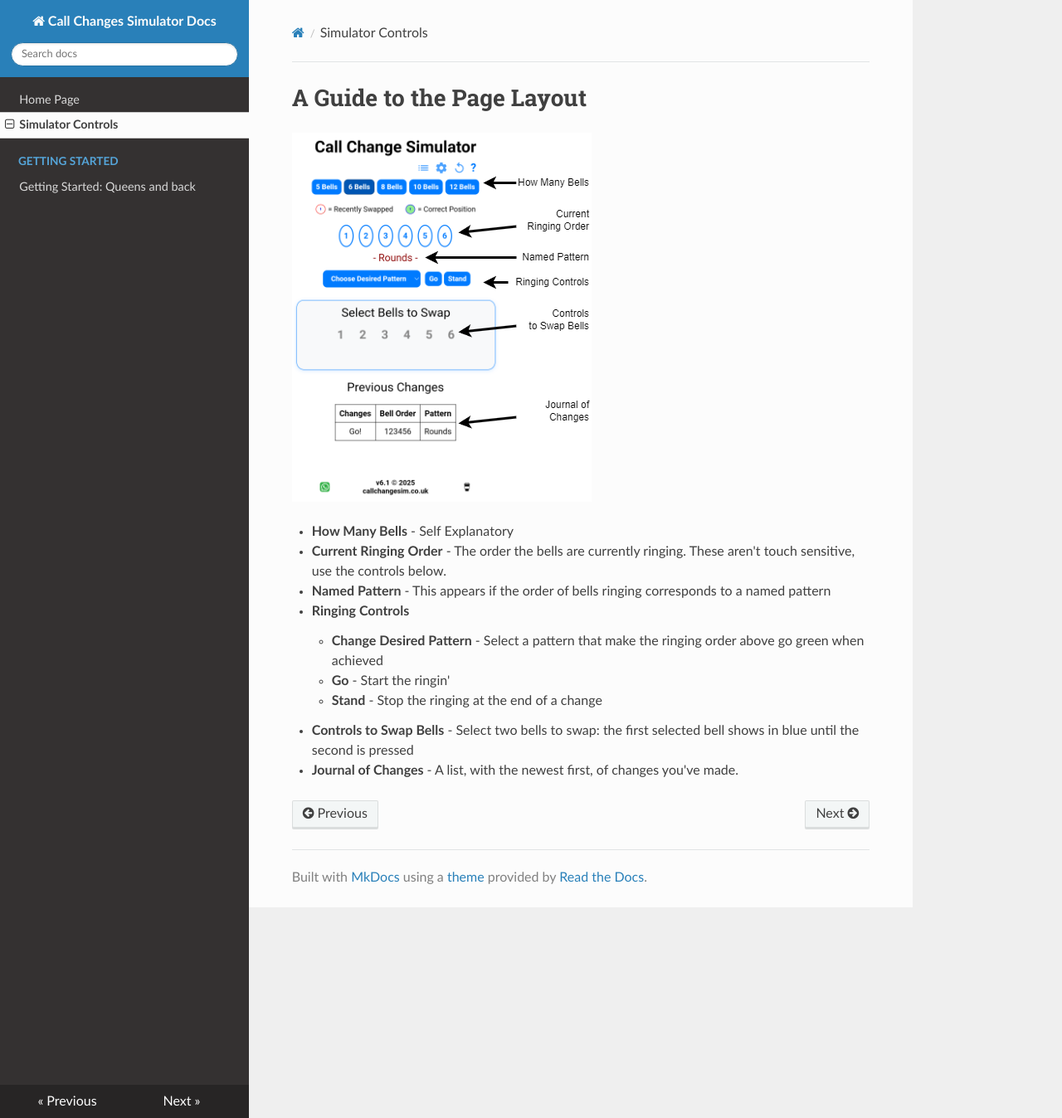
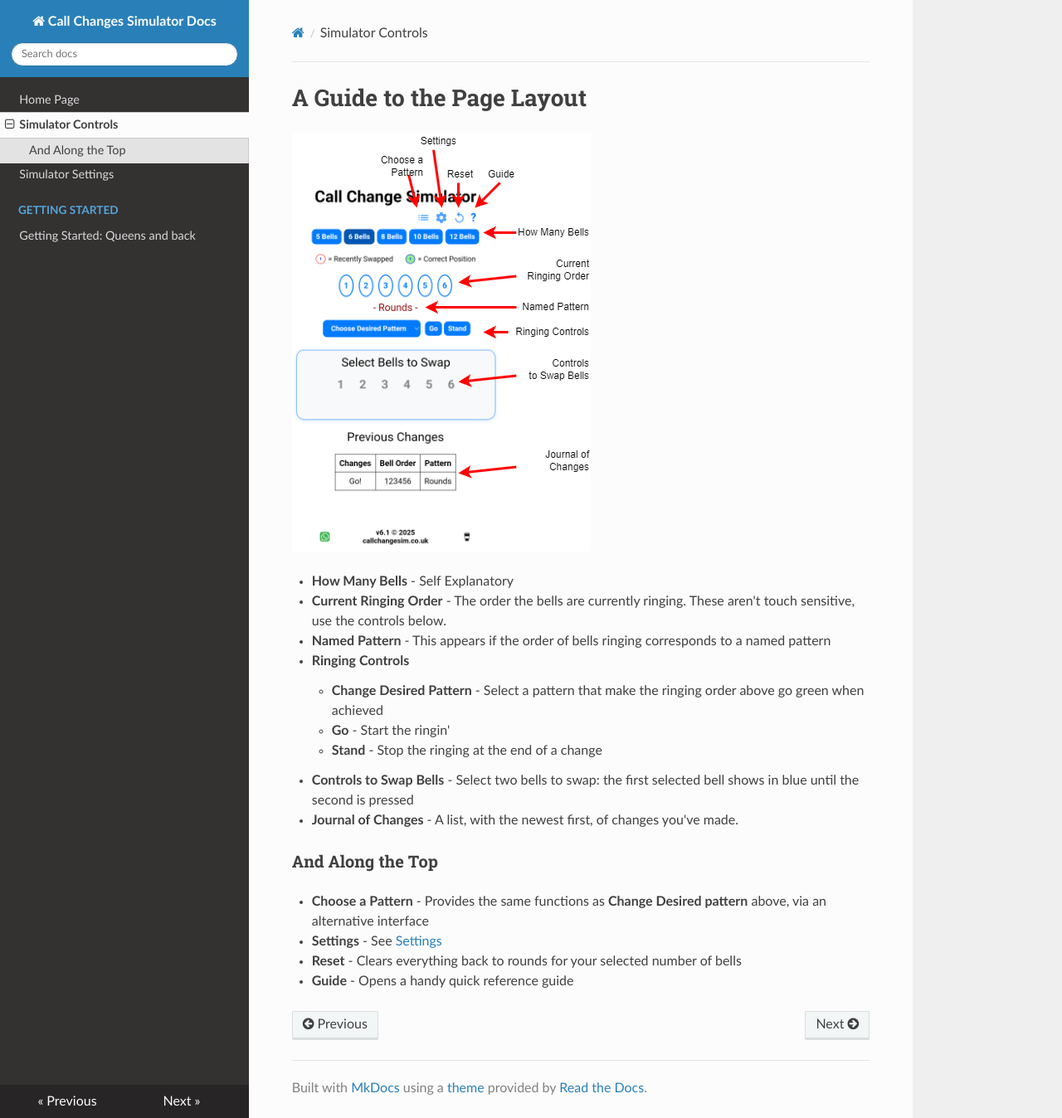
Before and after one commit to CallChangeSim/CCS-docs, an MkDocs documentation site: the page built from docs/controls.md, in a window 1280 px wide and 1348 px high. Shown: the whole window at 83% size. Built offline with MkDocs 1.6.1, drawn with Linux system fonts in a browser that asks for light colours; nearby versions of some CDN libraries.

Commit message:
Add Settings Page

```diff
--- a/docs/controls.md
+++ b/docs/controls.md
@@ -18,3 +18,10 @@ draft: true
     - **Stand** - Stop the ringing at the end of a change
 - **Controls to Swap Bells** - Select two bells to swap: the first selected bell shows in blue until the second is pressed
 - **Journal of Changes** - A list, with the newest first, of changes you've made.
+
+### And Along the Top
+
+- **Choose a Pattern** - Provides the same functions as **Change Desired pattern** above, via an alternative interface
+- **Settings** - See [Settings](../settings)
+- **Reset** - Clears everything back to rounds for your selected number of bells
+- **Guide** - Opens a handy quick reference guide
```
Also changed, not shown: docs/settings.md (added, +16 -0 lines), docs/png/CCS-Controls.png, docs/png/options.png (added), 1 other file.
